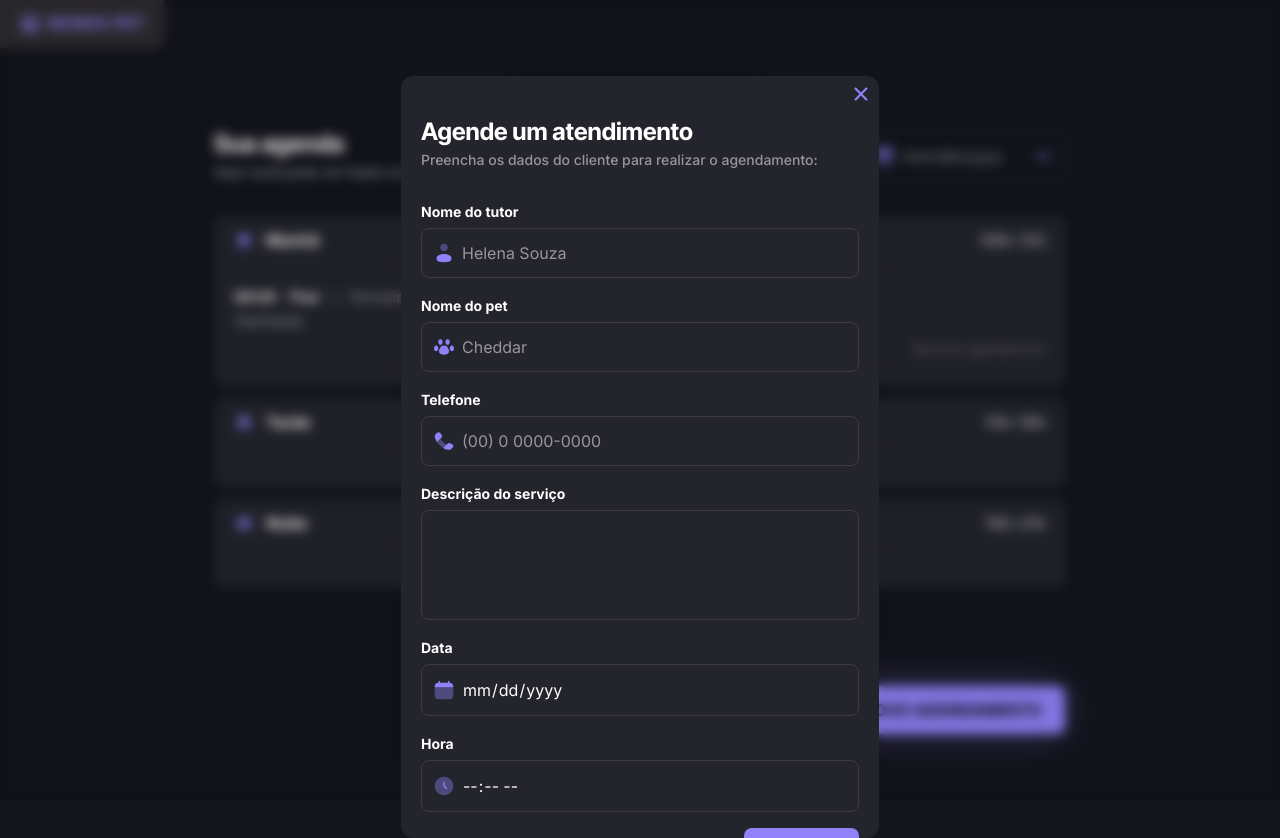
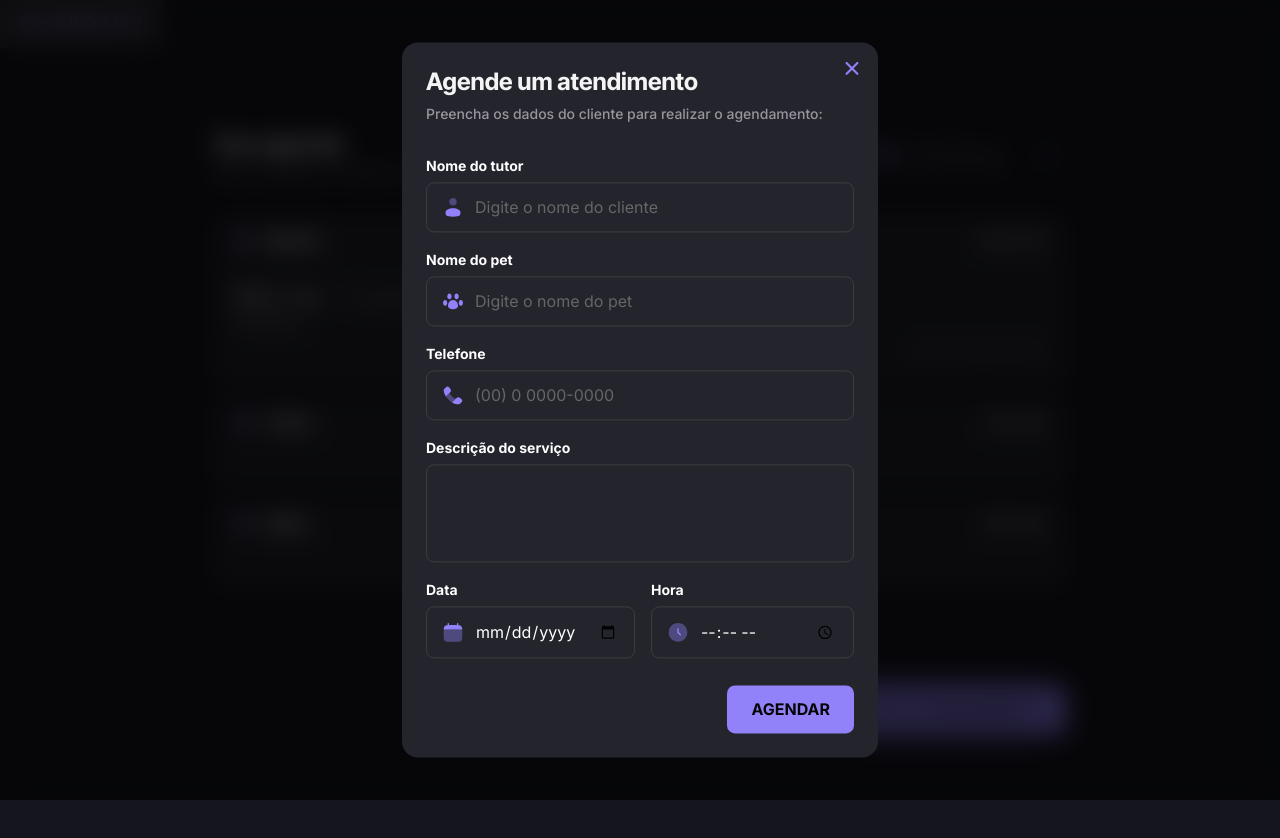
Before and after one commit to macedocmateus/mundo-pet, a plain HTML site: page index.html in a window 1280 px wide. Both pictures are taken after a click on the button "NOVO AGENDAMENTO". After the commit the page ends 800 px from the top, so only its background shows below. Drawn offline with Linux system fonts and the light colour scheme; a web font is replaced by a local one.

Commit message:
fix bug modal

```diff
--- a/index.html
+++ b/index.html
@@ -90,64 +90,66 @@
         <button type="button" class="new-schedule" id="new-schedule">NOVO AGENDAMENTO</button>
     </div>
 
-    <dialog id="modal" class="modal">
-        <div class="modal-wrapper">
-            <img class="close-modal" id="close-modal" src="./assets/close.svg" alt="Ícone de fechar o modal">
+
+    <dialog class="modal" id="modal">
         <div class="modal-header">
             <h1>Agende um atendimento</h1>
             <p>Preencha os dados do cliente para realizar o agendamento:</p>
+            <button type="button" class="modal-close" id="modal-close">
+                <img src="./assets/close.svg" alt="Fechar modal">
+            </button>
         </div>
 
-            <form class="client-form" id="client-form">
+        <form class="modal-form" id="modal-form">
             <div class="form-group">
-                    <label for="client-name">Nome do tutor</label>
-                    <div class="input-icon-wrapper">
-                        <img src="./assets/user.svg" alt="Ícone de usuário de cor roxa">
-                        <input type="text" name="clientName" id="client-name" placeholder="Helena Souza">
+                <label for="client-name-input">Nome do tutor</label>
+                <div class="input-wrapper">
+                    <img src="./assets/user.svg" alt="Ícone de usuário">
+                    <input type="text" id="client-name-input" name="clientName" placeholder="Digite o nome do cliente" required>
                 </div>
             </div>
 
             <div class="form-group">
-                    <label for="pet-name">Nome do pet</label>
-                    <div class="input-icon-wrapper">
-                        <img src="./assets/pet-paw.svg" alt="Ícone de uma pata de cachorro de cor roxa">
-                        <input type="text" name="petName" id="pet-name" placeholder="Cheddar">
+                <label for="pet-name-input">Nome do pet</label>
+                <div class="input-wrapper">
+                    <img src="./assets/pet-paw.svg" alt="Ícone de pata">
+                    <input type="text" id="pet-name-input" name="petName" placeholder="Digite o nome do pet" required>
                 </div>
             </div>
 
             <div class="form-group">
-                    <label for="phone-number">Telefone</label>
-                    <div class="input-icon-wrapper">
-                        <img src="./assets/phone.svg" alt="Ícone de telefone de cor roxa">
-                        <input type="tel" name="phone" id="phone-number" placeholder="(00) 0 0000-0000">
+                <label for="phone-input">Telefone</label>
+                <div class="input-wrapper">
+                    <img src="./assets/phone.svg" alt="Ícone de telefone">
+                    <input type="tel" id="phone-input" name="phone" placeholder="(00) 0 0000-0000" required>
                 </div>
             </div>
 
             <div class="form-group">
-                    <label for="service-description">Descrição do serviço</label>
-                    <div class="input-icon-wrapper">
-                        <textarea name="serviceDescription" id="service-description"></textarea>
+                <label for="service-input">Descrição do serviço</label>
+                <textarea id="service-input" name="service" rows="3"></textarea>
+            </div>
+
+            <div class="date-time-wrapper">
+                <div class="form-group">
+                    <label for="date-input">Data</label>
+                    <div class="input-wrapper">
+                        <img src="./assets/calendar.svg" alt="Ícone de calendário">
+                        <input type="date" class="date-input" id="date-input" name="date" placeholder="DD/MM/AAAA" required>
                     </div>
                 </div>
-
                 <div class="form-group">
-                    <label for="date">Data</label>
-                    <div class="input-icon-wrapper">
-                        <img src="./assets/calendar.svg" alt="Ícone de calendário de cor roxa">
-                        <input type="date" name="date" id="date" placeholder="10/01/2024">
+                    <label for="time-input">Hora</label>
+                    <div class="input-wrapper">
+                        <img src="./assets/clock-circle.svg" alt="Ícone de relógio">
+                        <input type="time" class="time-input" id="time-input" name="time" placeholder="HH:MM" required>
                     </div>
                 </div>
+            </div>
+        </form>
 
-                <div class="form-group">
-                    <label for="hour">Hora</label>
-                    <div class="input-icon-wrapper">
-                        <img src="./assets/clock-circle.svg" alt="Ícone de relógio de cor roxa">
-                        <input type="time" name="hour" id="hour" placeholder="12:00">
-                    </div>
-                </div>
-
-                <button type="submit" class="btn-submit" id="btn-submit">Agendar</button>
-            </form>
+        <div class="modal-actions">
+            <button type="submit" class="btn-submit" form="modal-form" name="action" value="schedule">AGENDAR</button>
         </div>
     </dialog>
 </body>
--- a/main.js
+++ b/main.js
@@ -1,17 +1,35 @@
 const modal = document.getElementById('modal');
-const newSchedule = document.getElementById('new-schedule');
-const closeModal = document.getElementById('close-modal')
+const modalForm = document.getElementById('modal-form');
+const newScheduleBtn = document.getElementById('new-schedule');
+const modalCloseBtn = document.getElementById('modal-close');
 
-newSchedule.addEventListener('click', () => {
+function openModal() {
     modal.showModal();
-});
+}
 
-closeModal.addEventListener('click', () => {
+function closeModal() {
     modal.close();
-})
+    modalForm.reset();
+}
 
-modal.addEventListener('click', (event) => {
+function handleSubmit(event) {
+    event.preventDefault();
+
+    const formData = new FormData(modalForm);
+    const data = Object.fromEntries(formData);
+
+    console.log('Dados do formulário:', data);
+
+    closeModal();
+}
+
+function handleBackdropClick(event) {
     if (event.target === modal) {
-        modal.close();
+        closeModal();
     }
-})
+}
+
+newScheduleBtn.addEventListener('click', openModal);
+modalCloseBtn.addEventListener('click', closeModal);
+modal.addEventListener('click', handleBackdropClick);
+modalForm.addEventListener('submit', handleSubmit);
--- a/style.css
+++ b/style.css
@@ -134,9 +134,8 @@ main {
     font: 400 1rem/1.5rem 'Inter', sans-serif;
     color: var(--content-secondary);
     background-color: transparent;
-}
 
-::-webkit-calendar-picker-indicator {
+    &::-webkit-calendar-picker-indicator {
         background-color: blue;
         width: 100%;
         height: 100%;
@@ -144,6 +143,7 @@ main {
         opacity: 0;
         left: 0;
         cursor: pointer;
+    }
 }
 
 .schedule-list {
@@ -248,41 +248,52 @@ main {
     }
 }
 
-
 .modal {
     background-color: var(--background-tertiary);
-    padding: 2.5rem 1.25rem 0;
-    border-radius: 0.75rem;
+    border-radius: 1rem;
+    padding: 1.5rem;
+    max-width: 29.75rem;
     width: 90%;
-    max-width: 29.875rem;
-    margin: 4.75rem auto;
+    position: fixed;
+    top: 50%;
+    left: 50%;
+    transform: translate(-50%, -50%);
+    margin: 0;
     position: relative;
+
+    &::backdrop {
+        background-color: rgba(0, 0, 0, 0.7);
+        backdrop-filter: blur(12px);
+    }
 }
 
-
-.modal::backdrop {
-    background-color: rgba(0, 0, 0, 0.1);
-    backdrop-filter: blur(6px);
+.modal-close {
+    background-color: transparent;
+    cursor: pointer;
+    padding: 0.5rem;
+    display: flex;
+    align-items: center;
+    justify-content: center;
+    position: absolute;
+    top:0;
+    right: 0;
 }
 
-.modal-wrapper {
+.modal-close img {
+    width: 2.25rem;
+    height: 2.25rem;
+}
+
+.modal-header {
     display: flex;
     flex-direction: column;
-    gap: 1.75rem;
-}
-
-.close-modal {
-    position: absolute;
-    width: 2.25rem;
-    height: 2.25rem;
-    top: 0;
-    right: 0;
-    cursor: pointer;
+    gap: 0.25rem;
+    margin-bottom: 1.75rem;
 }
 
 .modal-header h1 {
     font: var(--font-title);
-    color: var(--content-primary);
+    color: var(--content-title);
 }
 
 .modal-header p {
@@ -290,7 +301,7 @@ main {
     color: var(--content-secondary);
 }
 
-.client-form {
+.modal-form {
     display: flex;
     flex-direction: column;
     gap: 1rem;
@@ -307,39 +318,83 @@ main {
     color: var(--content-primary);
 }
 
-.input-icon-wrapper {
+.input-wrapper {
     display: flex;
-    gap: 0.5rem;
+    align-items: center;
+    gap: 0.75rem;
+    background-color: transparent;
     border: 1px solid var(--border-primary);
-    padding: 0.75rem;
     border-radius: 0.5rem;
+    padding: 0.75rem 1rem;
+
+    &:hover {
+        border-color: var(--border-secondary);
     }
 
-.input-icon-wrapper input, textarea {
-    background-color: transparent;
+    &:focus-within {
+        border-color: var(--border-brand);
+    }
+}
+
+.input-wrapper img {
+    width: 1.25rem;
+    height: 1.25rem;
+    flex-shrink: 0;
+}
+
+.input-wrapper input {
+    flex: 1;
     font: var(--font-input);
     color: var(--content-primary);
-    flex: 1;
+    background-color: transparent;
+    border: none;
+
+    &::placeholder {
+        color: var(--content-tertiary);
+    }
 }
 
-.input-icon-wrapper input::placeholder {
-    color: var(--content-secondary);
+.form-group textarea {
+    font: var(--font-input);
+    color: var(--content-primary);
+    background-color: transparent;
+    border: 1px solid var(--border-primary);
+    border-radius: 0.5rem;
+    padding: 0.75rem 1rem;
+    resize: none;
+
+    &::placeholder {
+        color: var(--content-tertiary);
     }
 
-.input-icon-wrapper textarea {
-    resize: none;
-    overflow: hidden;
-    height: 5.25rem;
+    &:hover {
+        border-color: var(--border-secondary);
+    }
+
+    &:focus {
+        border-color: var(--border-brand);
+    }
+}
+
+.date-time-wrapper {
+    display: flex;
+    flex-direction: column;
+    gap: 1rem;
+}
+
+.modal-actions {
+    display: flex;
+    gap: 0.75rem;
+    justify-content: end;
+    margin-top: 1.7rem;
 }
 
 .btn-submit {
-    width: fit-content;
-    align-self: end;
+    font: var(--label-large);
+    color: var(--color-text-button);
     background-color: var(--background-brand);
-    color: var(--color-text-button);
     padding: 0.75rem 1.5rem;
     border-radius: 0.5rem;
-    font: var(--label-large);
     cursor: pointer;
 
     &:hover {
@@ -361,6 +416,14 @@ main {
         flex-direction: row;
         justify-content: space-between;
     }
+
+    .date-time-wrapper {
+        flex-direction: row;
+    }
+
+    .date-time-wrapper .form-group {
+        flex: 1;
+    }
 }
 
 @media(width >= 64rem) {
```
Lines whose indentation alone changed are shown as unchanged.
